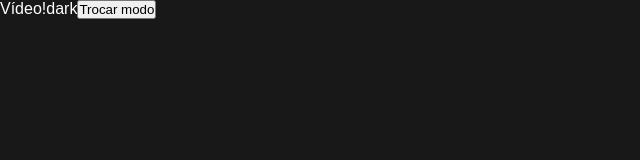
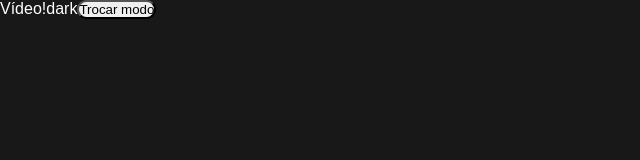
Before and after one commit to xGabrielgx/aluratube, a Next.js app: page /video in a window 1280 px wide. Shown: the top 160 px of the page, without its empty margins (0-640 px from the left). Built offline with nearby package versions, Linux system fonts and the light colour scheme.

Commit message:
atualização aula 3

```diff
--- a/pages/video.js
+++ b/pages/video.js
@@ -1,16 +1,24 @@
 import React from "react"
 import { ColorModeContext } from "../src/components/Menu/components/ColorMode";
+import styled from "styled-components";
 
+const StyledVideo = styled.div`
+    .button {
+        border-radius: 10px;
+
+    }
+
+`
 
 export default function Video() {
     const contexto = React.useContext(ColorModeContext);
     return (
-        <div>
+        <StyledVideo>
             Vídeo!
             {contexto.mode}
-            <button onClick={() => {contexto.toggleMode()}}>
+            <button className="button" onClick={() => {contexto.toggleMode()}}>
                 Trocar modo
             </button>
-        </div>
+        </StyledVideo>
     )
 }
```
